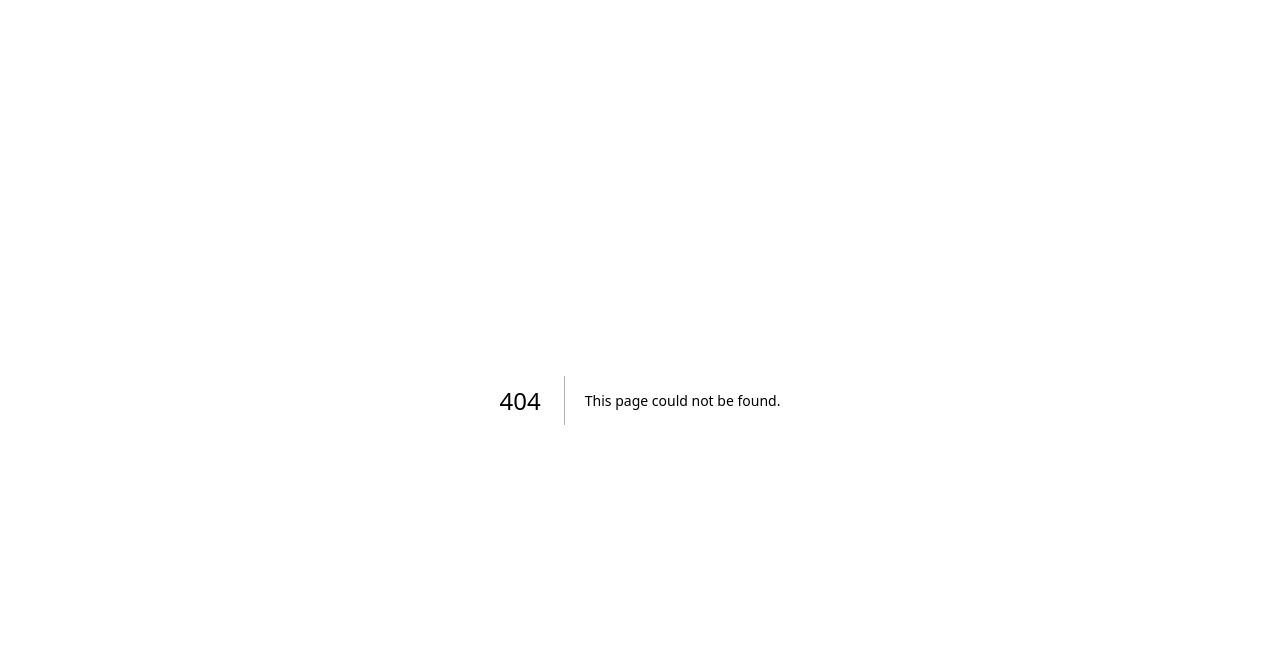
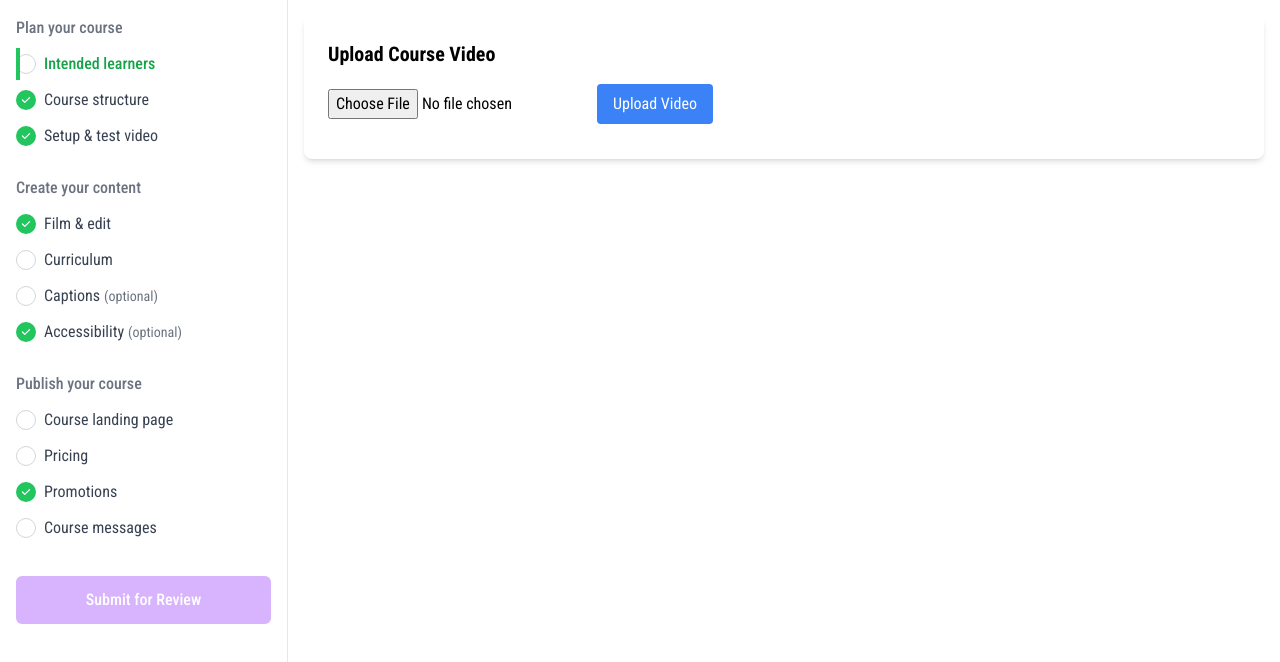
Before and after one commit to C2-SE16/FE-Mentora, a Next.js app: page /instructor/course/1/manage/setup-test in a window 1280 px wide. Before the commit this address had no page. Shown: the top 662 px of the page. Built offline with nearby package versions, Linux system fonts and the light colour scheme.

Commit message:
feat: upload with chunk upload

```diff
--- /dev/null
+++ b/src/app/instructor/course/[courseId]/manage/setup-test/page.tsx
@@ -0,0 +1,108 @@
+'use client';
+import ManageCourseHeader from '@/layouts/ManageCourse/ManageCourseHeader';
+import ManageCourseSidebar from '@/layouts/ManageCourse/ManageCourseSidebar';
+import { usePathname, useRouter } from 'next/navigation';
+import React, { useState } from 'react';
+
+const SetupAndTestVideoPage = () => {
+  const router = useRouter();
+  const pathname = usePathname() ?? ''; // Fix lỗi null
+  const courseId = pathname.split('/')[3] || ''; // Fix lỗi undefined
+
+  const [selectedFile, setSelectedFile] = useState<File | null>(null); // Fix lỗi TS
+  const [uploadProgress, setUploadProgress] = useState(0);
+  const [isUploading, setIsUploading] = useState(false);
+  const [message, setMessage] = useState('');
+
+  // Xử lý khi chọn file
+  const handleFileChange = (event: React.ChangeEvent<HTMLInputElement>) => {
+    const file = event.target.files?.[0]; // Lấy file đầu tiên từ input
+    if (file) {
+      setSelectedFile(file);
+      setUploadProgress(0);
+      setMessage('');
+    }
+  };
+
+  // Upload file theo từng chunk
+  const uploadVideo = async () => {
+    if (!selectedFile) return alert('Please select a video file');
+
+    setIsUploading(true);
+    const chunkSize = 5 * 1024 * 1024; // 5MB mỗi chunk
+    const totalChunks = Math.ceil(selectedFile.size / chunkSize);
+    const fileName = `${Date.now()}-${selectedFile.name}`;
+
+    for (let i = 0; i < totalChunks; i++) {
+      const start = i * chunkSize;
+      const end = Math.min(selectedFile.size, start + chunkSize);
+      const chunk = selectedFile.slice(start, end);
+
+      const formData = new FormData();
+      formData.append('chunk', chunk);
+      formData.append('chunkIndex', i.toString()); // Fix lỗi TS
+      formData.append('totalChunks', totalChunks.toString()); // Fix lỗi TS
+      formData.append('fileName', fileName);
+
+      await fetch('http://localhost:9090/upload/chunk', {
+        method: 'POST',
+        body: formData,
+      });
+
+      setUploadProgress(((i + 1) / totalChunks) * 100);
+    }
+
+    // Gửi yêu cầu ghép file
+    await fetch('http://localhost:9090/upload/merge', {
+      method: 'POST',
+      headers: { 'Content-Type': 'application/json' },
+      body: JSON.stringify({ fileName, totalChunks }),
+    });
+
+    setMessage('Video uploaded successfully!');
+    setIsUploading(false);
+  };
+
+  return (
+    <div className="min-h-screen flex flex-col">
+      {/* <ManageCourseHeader courseId={courseId} onBack={() => router.push('/instructor/courses')} /> */}
+
+      <div className="flex flex-col md:flex-row flex-1">
+        <ManageCourseSidebar courseId={courseId} currentStep="intended-learners" />
+
+        <main className="flex-1 bg-gray p-4">
+          <div className="bg-white p-6 rounded-lg shadow-md">
+            <h2 className="text-xl font-bold mb-4">Upload Course Video</h2>
+
+            <input type="file" accept="video/*" onChange={handleFileChange} className="mb-4" />
+            {selectedFile && <p className="text-sm">Selected: {selectedFile.name}</p>}
+
+            <button
+              onClick={uploadVideo}
+              disabled={isUploading}
+              className="bg-blue-500 text-white px-4 py-2 rounded disabled:opacity-50"
+            >
+              {isUploading ? 'Uploading...' : 'Upload Video'}
+            </button>
+
+            {uploadProgress > 0 && (
+              <div className="mt-4">
+                <p>Upload Progress: {Math.round(uploadProgress)}%</p>
+                <div className="w-full bg-gray-300 rounded h-2">
+                  <div
+                    className="bg-blue-500 h-2 rounded"
+                    style={{ width: `${uploadProgress}%` }}
+                  ></div>
+                </div>
+              </div>
+            )}
+
+            {message && <p className="mt-4 text-green-500">{message}</p>}
+          </div>
+        </main>
+      </div>
+    </div>
+  );
+};
+
+export default SetupAndTestVideoPage;
```
